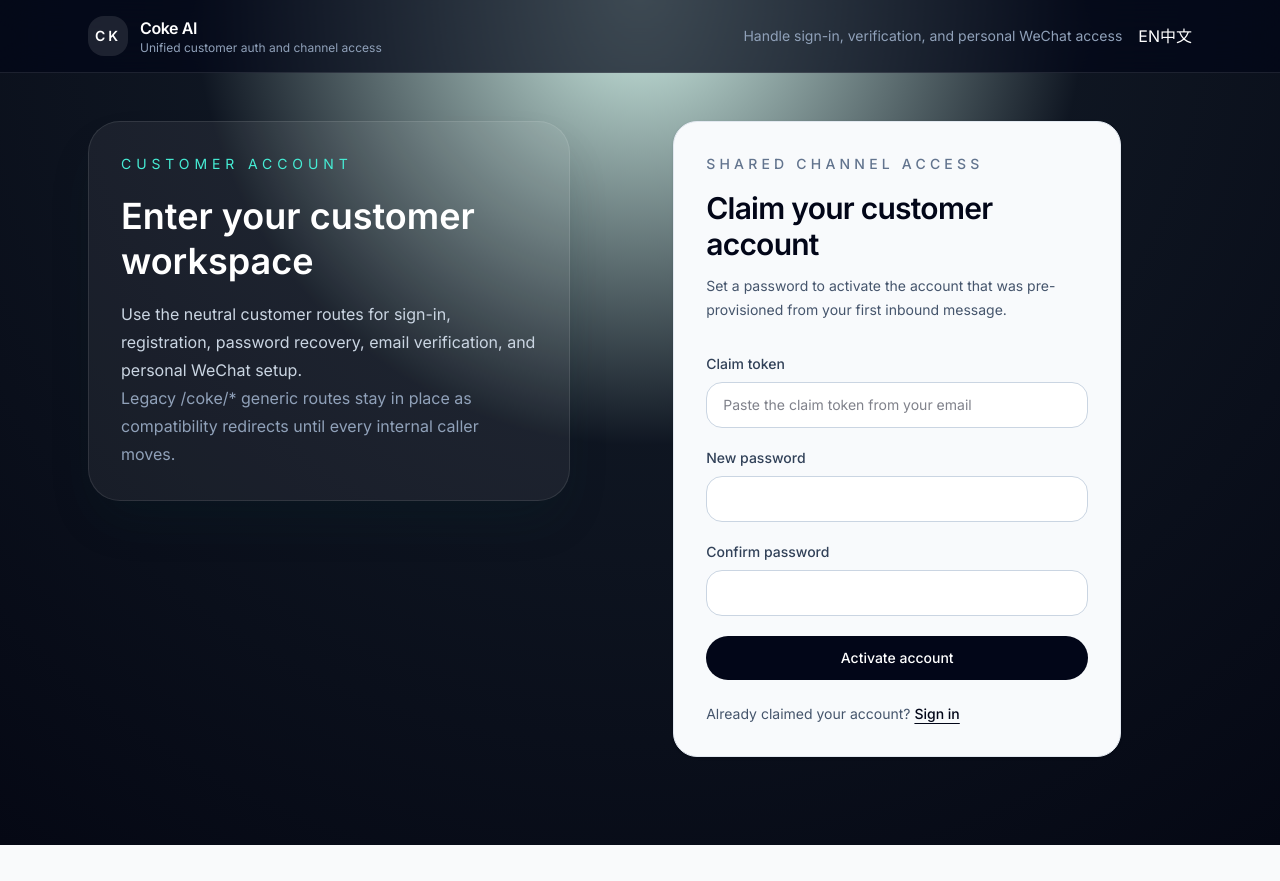
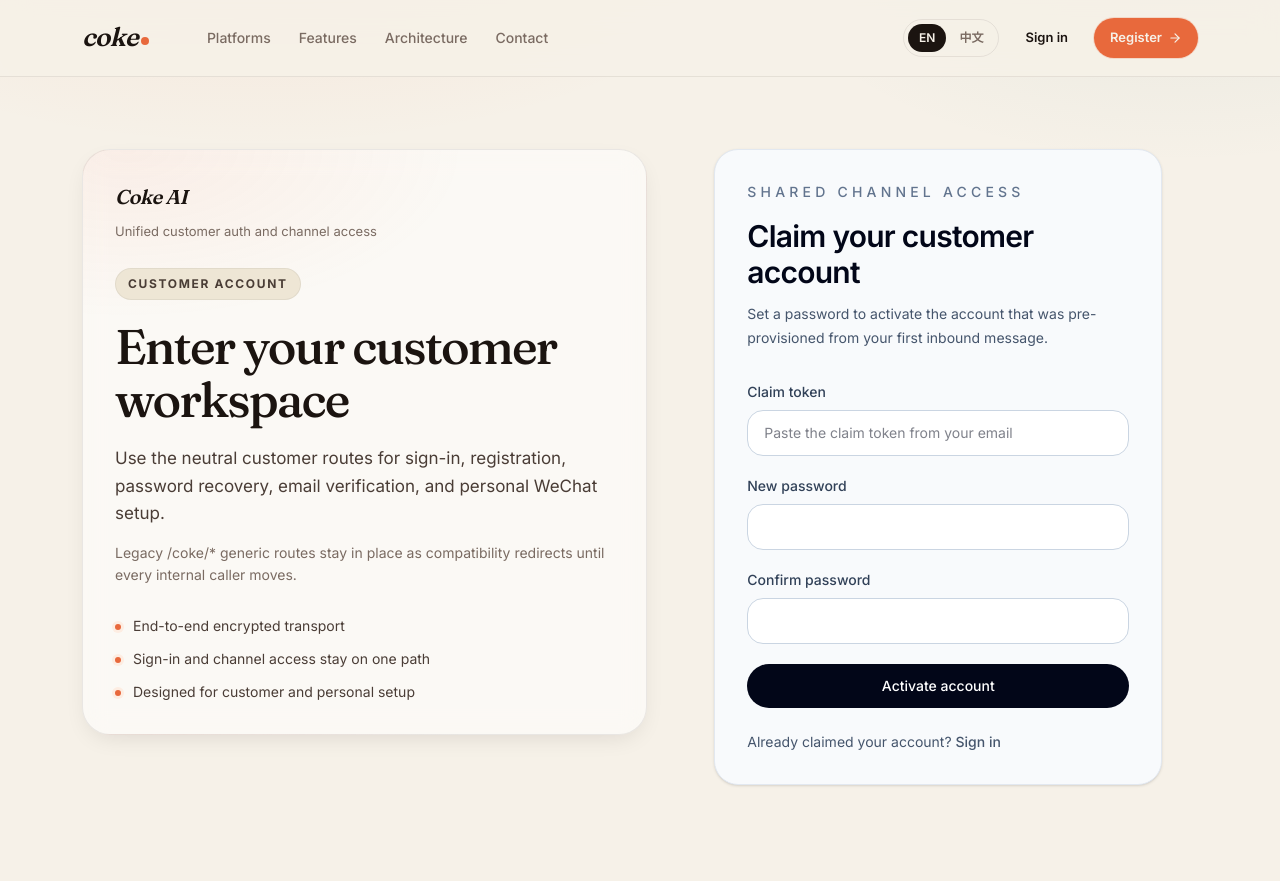
Before and after one commit to yidianyiko/ClawScale, a Next.js app in the folder packages/web/: page /auth/claim in a window 1280 px wide. Before the commit the page ends 845 px from the top, so only its background shows below. Built offline with nearby package versions, Linux system fonts and the light colour scheme.

Commit message:
feat(web): add warm customer auth shell

```diff
--- a/packages/web/app/(customer)/auth/layout.tsx
+++ b/packages/web/app/(customer)/auth/layout.tsx
@@ -2,8 +2,8 @@
 
 import type { ReactNode } from 'react';
 
-import { CustomerShell } from '../../../components/customer-shell';
+import { CustomerAuthShell } from '../../../components/customer-auth-shell';
 
 export default function CustomerAuthLayout({ children }: { children: ReactNode }) {
-  return <CustomerShell>{children}</CustomerShell>;
+  return <CustomerAuthShell>{children}</CustomerAuthShell>;
 }
--- a/packages/web/app/public-site.css
+++ b/packages/web/app/public-site.css
@@ -174,6 +174,12 @@
   transition: color var(--dur-base);
 }
 .coke-site .header-signin:hover { color: var(--claw-600); }
+.coke-site .header-signin[aria-current="page"] {
+  color: var(--ink-1000);
+  text-decoration: underline;
+  text-decoration-thickness: 2px;
+  text-underline-offset: 6px;
+}
 
 .coke-site .header-cta {
   display: inline-flex;
@@ -190,6 +196,119 @@
 }
 .coke-site .header-cta:hover { background: var(--ink-1000); }
 .coke-site .header-cta:active { transform: scale(0.98); }
+.coke-site .header-cta[aria-current="page"] {
+  background: var(--claw-500);
+  color: var(--cream-100);
+  box-shadow: 0 0 0 1px rgba(232, 105, 60, 0.18);
+}
+
+/* ---------------- Auth shell ---------------- */
+
+.coke-site .auth-shell {
+  padding: 72px 0 96px;
+}
+.coke-site .auth-shell__grid {
+  max-width: var(--max-content);
+  margin: 0 auto;
+  padding: 0 var(--gutter);
+  display: grid;
+  grid-template-columns: minmax(0, 1fr) minmax(0, 0.92fr);
+  gap: 32px;
+  align-items: start;
+}
+.coke-site .auth-shell__content {
+  min-width: 0;
+}
+
+.coke-site .auth-hero {
+  position: relative;
+  overflow: hidden;
+  padding: 32px;
+  border-radius: 28px;
+  border: 1px solid var(--ink-08);
+  background:
+    radial-gradient(ellipse 520px 260px at 8% 0%, rgba(232, 105, 60, 0.08), transparent 65%),
+    rgba(255, 255, 255, 0.56);
+  box-shadow: var(--shadow-md);
+  backdrop-filter: blur(12px);
+  -webkit-backdrop-filter: blur(12px);
+}
+.coke-site .auth-hero__brand {
+  margin: 0;
+  font-family: var(--font-display);
+  font-size: 20px;
+  font-style: italic;
+  font-weight: 600;
+  letter-spacing: -0.03em;
+  color: var(--ink-900);
+}
+.coke-site .auth-hero__tagline {
+  margin: 10px 0 0;
+  font-size: 13px;
+  line-height: 1.45;
+  color: var(--fg-muted);
+}
+.coke-site .auth-hero__eyebrow {
+  margin: 28px 0 0;
+  display: inline-flex;
+  align-items: center;
+  padding: 6px 12px;
+  border-radius: var(--radius-pill);
+  background: var(--cream-200);
+  border: 1px solid var(--ink-06);
+  font-size: 12px;
+  font-weight: 700;
+  letter-spacing: 0.14em;
+  text-transform: uppercase;
+  color: var(--ink-700);
+}
+.coke-site .auth-hero__title {
+  margin: 20px 0 0;
+  font-family: var(--font-display);
+  font-size: clamp(32px, 3.8vw, 52px);
+  line-height: 1.08;
+  letter-spacing: -0.04em;
+  font-weight: 500;
+  color: var(--ink-900);
+  font-variation-settings: 'SOFT' 40, 'opsz' 120;
+}
+.coke-site .auth-hero__body {
+  margin: 20px 0 0;
+  font-size: 17px;
+  line-height: 1.62;
+  color: var(--ink-700);
+}
+.coke-site .auth-hero__secondary {
+  margin: 14px 0 0;
+  font-size: 14px;
+  line-height: 1.6;
+  color: var(--fg-muted);
+}
+.coke-site .auth-hero__trust-list {
+  margin: 28px 0 0;
+  padding: 0;
+  list-style: none;
+  display: grid;
+  gap: 12px;
+}
+.coke-site .auth-hero__trust-item {
+  position: relative;
+  padding-left: 18px;
+  font-size: 14px;
+  line-height: 1.5;
+  color: var(--ink-700);
+}
+.coke-site .auth-hero__trust-item::before {
+  content: '';
+  position: absolute;
+  left: 0;
+  top: 0.65em;
+  width: 6px;
+  height: 6px;
+  border-radius: 50%;
+  background: var(--claw-500);
+  box-shadow: 0 0 0 3px var(--claw-50);
+}
 
 /* ---------------- Hero ---------------- */
 
@@ -900,6 +1019,7 @@
 /* ---------------- Responsive hero ---------------- */
 
 @media (max-width: 960px) {
+  .coke-site .auth-shell__grid { grid-template-columns: 1fr; gap: 24px; }
   .coke-site .hero__grid { grid-template-columns: 1fr; gap: 48px; }
   .coke-site .hero__peek { max-width: 520px; }
   .coke-site .site-nav { display: none; }
--- a/packages/web/components/coke-public-shell.tsx
+++ b/packages/web/components/coke-public-shell.tsx
@@ -12,10 +12,18 @@ interface CokePublicShellProps {
   children: ReactNode;
   className?: string;
   contentClassName?: string;
+  activeAuthCta?: 'signIn' | 'register' | null;
 }
 
-export function CokePublicShell({ children, className, contentClassName }: CokePublicShellProps) {
+export function CokePublicShell({
+  children,
+  className,
+  contentClassName,
+  activeAuthCta = null,
+}: CokePublicShellProps) {
   const { messages } = useLocale();
+  const signInCurrent = activeAuthCta === 'signIn' ? 'page' : undefined;
+  const registerCurrent = activeAuthCta === 'register' ? 'page' : undefined;
 
   return (
     <div className={cn('coke-site', className)}>
@@ -36,10 +44,10 @@ export function CokePublicShell({ children, className, contentClassName }: CokeP
 
           <div className="site-header__actions">
             <LocaleSwitch />
-            <Link href="/auth/login" className="header-signin">
+            <Link href="/auth/login" className="header-signin" aria-current={signInCurrent}>
               {messages.publicShell.cta.signIn}
             </Link>
-            <Link href="/auth/register" className="header-cta">
+            <Link href="/auth/register" className="header-cta" aria-current={registerCurrent}>
               {messages.publicShell.cta.register}
               <ArrowRight size={14} aria-hidden="true" />
             </Link>
--- /dev/null
+++ b/packages/web/components/customer-auth-shell.tsx
@@ -0,0 +1,53 @@
+'use client';
+
+import type { ReactNode } from 'react';
+import { usePathname } from 'next/navigation';
+
+import { CokePublicShell } from './coke-public-shell';
+import { useLocale } from './locale-provider';
+
+function getActiveAuthCta(pathname: string | null): 'signIn' | 'register' | null {
+  if (!pathname) {
+    return null;
+  }
+
+  if (pathname.startsWith('/auth/register') || pathname.startsWith('/auth/claim')) {
+    return 'register';
+  }
+
+  if (pathname.startsWith('/auth/')) {
+    return 'signIn';
+  }
+
+  return null;
+}
+
+export function CustomerAuthShell({ children }: { children: ReactNode }) {
+  const { messages } = useLocale();
+  const pathname = usePathname();
+  const copy = messages.customerLayout;
+
+  return (
+    <CokePublicShell activeAuthCta={getActiveAuthCta(pathname)} contentClassName="auth-shell">
+      <div className="auth-shell__grid">
+        <section className="auth-hero" aria-label={copy.title}>
+          <p className="auth-hero__brand">{copy.brandName}</p>
+          <p className="auth-hero__tagline">{copy.brandTagline}</p>
+          <p className="auth-hero__eyebrow">{copy.eyebrow}</p>
+          <h1 className="auth-hero__title">{copy.title}</h1>
+          <p className="auth-hero__body">{copy.body}</p>
+          <p className="auth-hero__secondary">{copy.secondaryBody}</p>
+          <ul className="auth-hero__trust-list">
+            {copy.trustLines.map((line) => (
+              <li key={line} className="auth-hero__trust-item">
+                {line}
+              </li>
+            ))}
+          </ul>
+        </section>
+
+        <div className="auth-shell__content">{children}</div>
+      </div>
+    </CokePublicShell>
+  );
+}
--- a/packages/web/lib/i18n.ts
+++ b/packages/web/lib/i18n.ts
@@ -60,6 +60,7 @@ type CustomerLayoutMessages = {
   title: string;
   body: string;
   secondaryBody: string;
+  trustLines: string[];
 };
 
 type CokeUserLayoutMessages = CustomerLayoutMessages;
@@ -459,6 +460,11 @@ export const messages: MessagesCatalog = {
       title: 'Enter your customer workspace',
       body: 'Use the neutral customer routes for sign-in, registration, password recovery, email verification, and personal WeChat setup.',
       secondaryBody: 'Legacy /coke/* generic routes stay in place as compatibility redirects until every internal caller moves.',
+      trustLines: [
+        'End-to-end encrypted transport',
+        'Sign-in and channel access stay on one path',
+        'Designed for customer and personal setup',
+      ],
     },
     cokeUserLayout: {
       brandName: 'Coke AI',
@@ -827,6 +833,11 @@ export const messages: MessagesCatalog = {
       title: '进入你的客户工作区',
       body: '在中立的 customer 路由下完成登录、注册、密码找回、邮箱验证和个人微信接入。',
       secondaryBody: '旧的 /coke/* 通用入口会暂时保留为兼容跳转，直到所有内部调用都迁移完成。',
+      trustLines: [
+        '全程加密传输',
+        '登录、验证与接入保持同一路径',
+        '为客户与个人通道统一设计',
+      ],
     },
     cokeUserLayout: {
       brandName: 'Coke AI',
```
Also changed, not shown: 2 other files (tests, documents, lock files or other folders).
